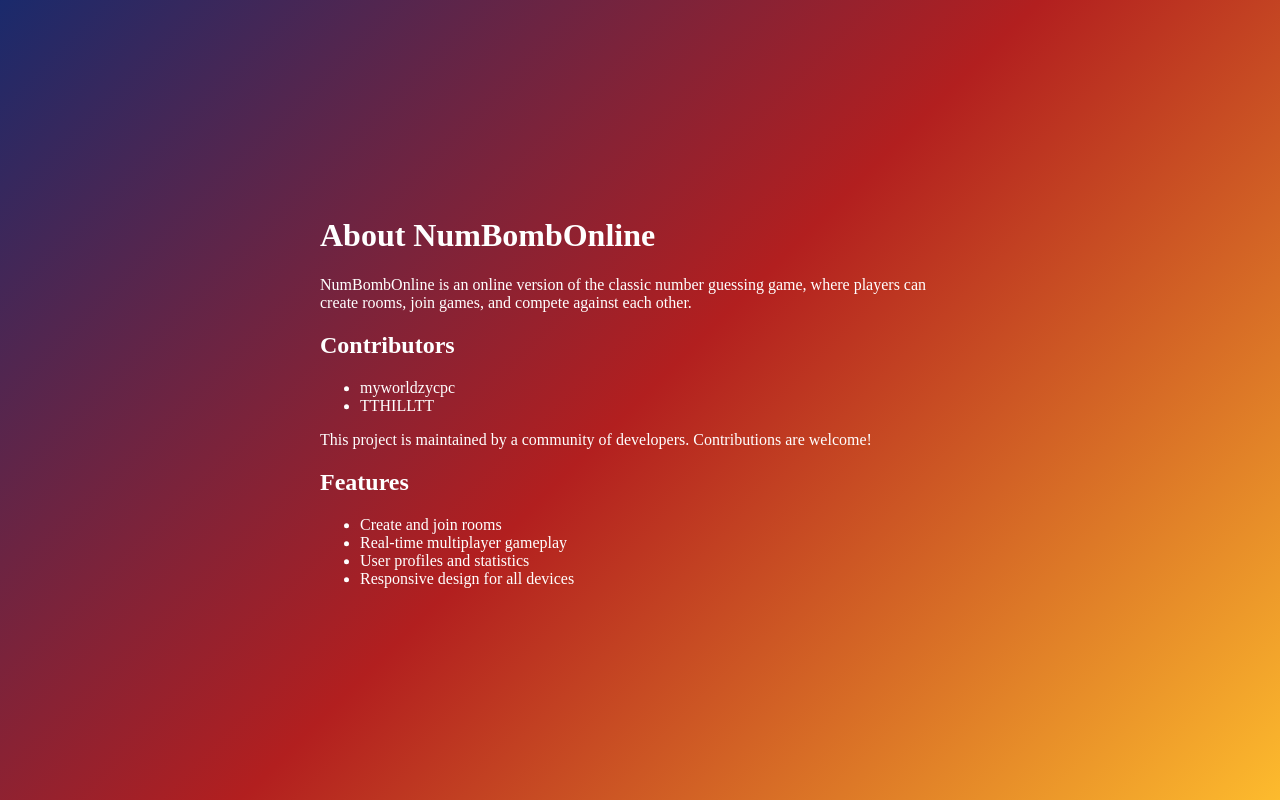
After one commit to TTHILLTT/NumBombOnline, a Django app: page /about/ in a window 1280 px wide. The commit adds this page. Run offline with Django 5.2, Linux system fonts and the light colour scheme.

Commit message:
添加关于页面，更新路由和视图，优化翻译文件

```diff
--- a/NumBombOnline/urls.py
+++ b/NumBombOnline/urls.py
@@ -36,5 +36,6 @@ urlpatterns = [
     path('room/detail/<int:room_id>/', game.views.room_detail, name='room_detail'),
     path('room/spectate/<int:room_id>/', game.views.room_spectate, name='room_spectate'),
     path('room/play/<int:room_id>/', game.views.room_play, name='room_play'),
-    path('ws-echo-test/', game.views.ws_echo_test, name='ws_echo_test')
+    path('ws-echo-test/', game.views.ws_echo_test, name='ws_echo_test'),
+    path('about/', game.views.about, name='about')
 ]
--- a/game/views.py
+++ b/game/views.py
@@ -44,3 +44,6 @@ def room_play(request, room_id):
 
 def ws_echo_test(request):
     return render(request, 'ws_echo_test.html')
+
+def about(request):
+    return render(request, 'about.html')
--- /dev/null
+++ b/templates/about.html
@@ -0,0 +1,29 @@
+{% load i18n %}
+
+<html lang="en">
+<head>
+    <meta charset="UTF-8">
+    <meta name="viewport" content="width=device-width, initial-scale=1.0">
+    <title>{% translate 'About' %}</title>
+    {% include 'style.html' %}
+</head>
+<body>
+    <div class="middle">
+        <h1>{% translate 'About NumBombOnline' %}</h1>
+        <p>{% translate 'NumBombOnline is an online version of the classic number guessing game, where players can create rooms, join games, and compete against each other.' %}</p>
+        <h2>{% translate  'Contributors' %}</h2>
+        <ul>
+            <li>myworldzycpc</li>
+            <li>TTHILLTT</li>
+        </ul>
+        <p>{% translate 'This project is maintained by a community of developers. Contributions are welcome!' %}</p>
+        <h2>{% translate 'Features' %}</h2>
+        <ul>
+            <li>{% translate 'Create and join rooms' %}</li>
+            <li>{% translate 'Real-time multiplayer gameplay' %}</li>
+            <li>{% translate 'User profiles and statistics' %}</li>
+            <li>{% translate 'Responsive design for all devices' %}</li>
+        </ul>
+    </div>
+</body>
+</html>
--- a/templates/index.html
+++ b/templates/index.html
@@ -62,6 +62,7 @@
         <a class="btn" href="{% url 'login' %}" style="border-radius: 80px; font-size: 300px">Login</a>
         <a class="btn" href="{% url 'register' %}" style="border-radius: 80px; font-size: 300px">Register</a>
         {% endif %}
+        <a class="btn" href="{% url 'about' %}">About</a>
     </div>
 </body>
 
```
Also changed, not shown: locale/en_US/LC_MESSAGES/django.po, locale/zh_Hans/LC_MESSAGES/django.po.
